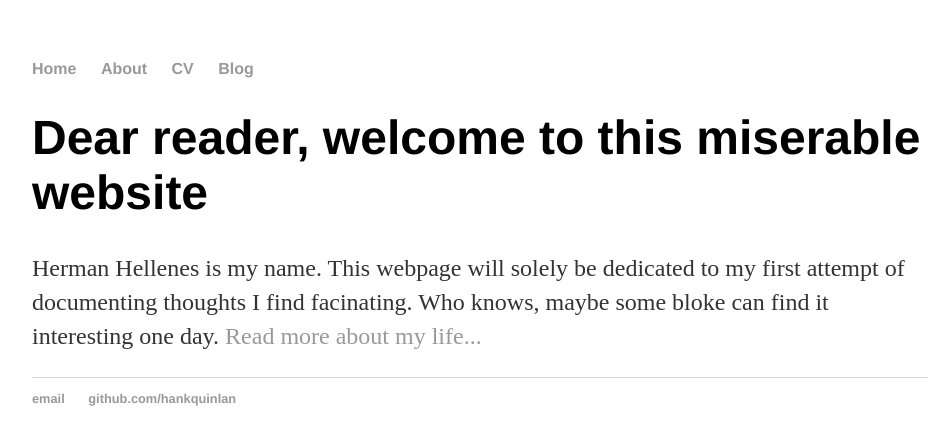
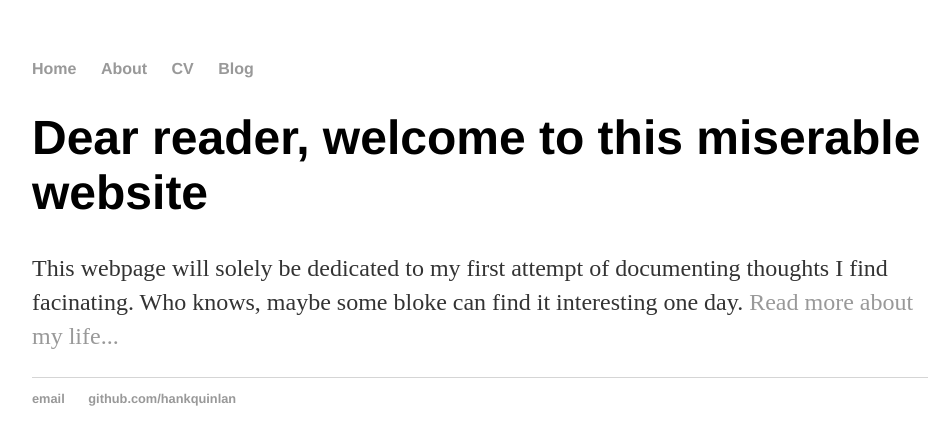
Before and after one commit to herman-hellenes/herman-hellenes.github.io, a Jekyll site: the page built from index.html, in a window 1280 px wide. Shown: the top 445 px of the page, without its empty margins (160-1110 px from the left). Built offline with Jekyll 4.4.1, drawn with Linux system fonts in a browser that asks for light colours.

Commit message:
Update index.html

```diff
--- a/index.html
+++ b/index.html
@@ -4,6 +4,6 @@ title: Herman Hellenes
 ---
 <div class="blurb">
 	<h1>Dear reader, welcome to this miserable website </h1>
-	<p>Herman Hellenes is my name. This webpage will solely be dedicated to my first attempt of documenting thoughts I find facinating.
+	<p>This webpage will solely be dedicated to my first attempt of documenting thoughts I find facinating.
 	Who knows, maybe some bloke can find it interesting one day. <a href="/about">Read more about my life...</a></p>
 </div><!-- /.blurb -->
```
